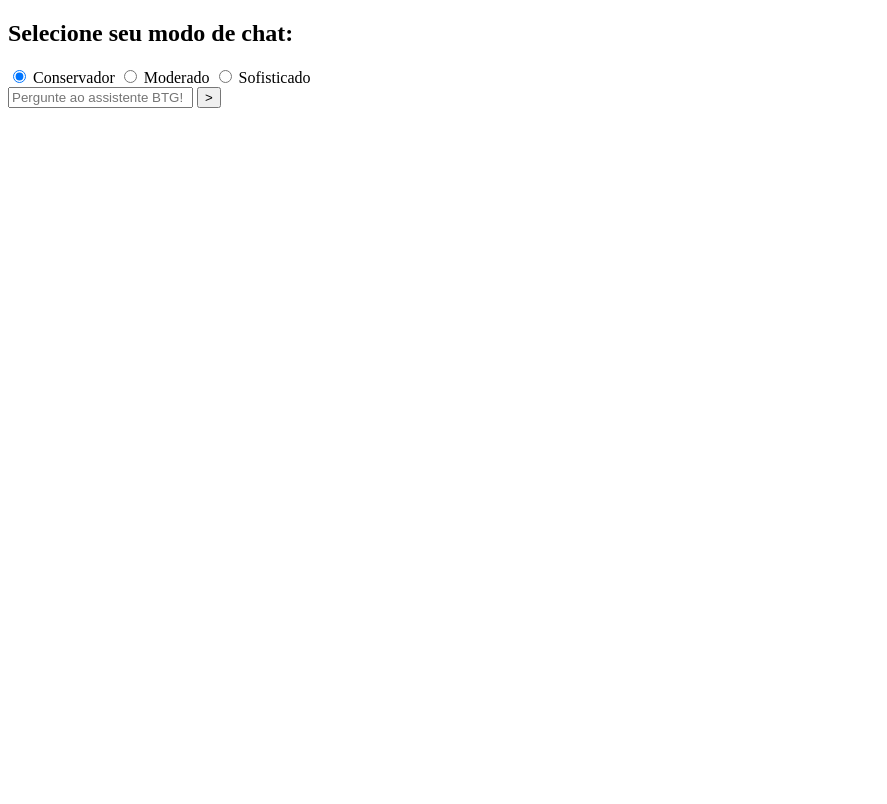
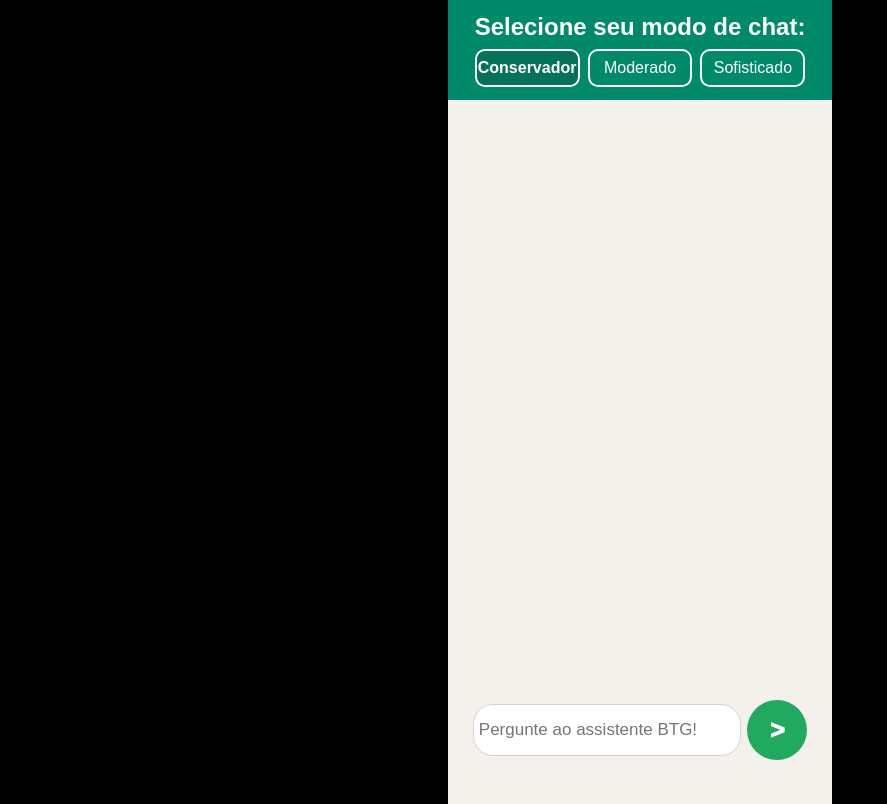
Before and after one commit to SofiaAlbuLima/Hackathon-Tecnicos-em-POO, a website: page app/index.html in a window 1280 px wide. Shown: the whole page, without its empty margins (0-887 px from the left). Drawn offline with Linux system fonts and the light colour scheme.

Commit message:
interface pronta

```diff
--- a/app/css/main.css
+++ b/app/css/main.css
@@ -0,0 +1,130 @@
+*{
+    padding: 0;
+    margin: 0;
+}
+
+body{
+    background-color: black;
+}
+
+main{
+    width: 30vw;
+    margin: auto;
+    height: 88vh;
+}
+.opcoes_chat, .conteudo_central{
+    display: flex;
+    justify-content: center;
+    width: 100%;
+    font-family: Arial, Helvetica, sans-serif;
+}
+
+.opcoes_chat{
+    background-color: #008a6a;
+    padding: 1vw 0 1vw 0;
+    color: white;
+}
+
+.conteudo_central{
+    background-color: #f4f1ec;
+    height: 100%;
+}
+
+.historico_chat{
+    width: 100%;
+    padding: 1.5vw;
+    display: flex;
+    flex-direction: column;
+    overflow: auto;
+    gap: 20px;
+    margin-bottom: 15vh;
+}
+
+.pergunta{
+    max-width: 30vw;
+    align-self: flex-end;
+    padding: 10px 15px;
+    background-color: #d8fdd2;
+    border-top-left-radius: 20px;
+    border-top-right-radius: 0px;
+    border-bottom-right-radius: 20px;
+    border-bottom-left-radius: 20px;
+    box-shadow: black 3px;
+    border: solid 1px #9abd95;
+}
+
+.resposta{
+    max-width: 30vw;
+    align-self: flex-start;
+    padding: 10px 15px;
+    background-color: white;
+    border-top-left-radius: 0px;
+    border-top-right-radius: 20px;
+    border-bottom-right-radius: 20px;
+    border-bottom-left-radius: 20px;
+    border: solid 1px rgb(212, 212, 212);
+}
+
+.mensagem_chat{
+    position: absolute;
+    bottom: 5vh;
+}
+
+.enviar_pergunta{
+    display: flex;
+    align-items: center;
+    gap: 0.5vw;
+}
+
+#mensagem{
+    width: 20vw;
+    height: 40px;
+    padding: 5px;
+    border-radius: 20px;
+    border: none;
+    font-size: 17px;
+    border: solid 1px rgb(212, 212, 212);
+}
+
+#enviar{
+    width: 60px;
+    height: 60px;
+    background-color: #21a960;
+    border: none;
+    color: white;
+    border-radius: 100px;
+    font-weight: 1000;
+    font-size: 25px;
+}
+
+.modos_chat input[type="radio"]{
+    display: none;
+}
+.modos_chat h2{
+  margin-bottom: 1vh;
+}
+
+.opcoes{
+    display: flex;
+    width: 100%;
+    gap: 1vh;
+}
+
+.modos_chat input[type="radio"]:checked + label {
+  background-color: #067259;
+  color: rgb(255, 255, 255);
+  font-weight: 700;
+  border: white solid 2px;
+}
+
+.modos_chat label{
+    align-items: center;
+    text-align: center;
+    display: grid;
+    border: white solid 2px;
+    border-radius: 10px;
+    padding: 1vh 0;
+    color: white;
+    cursor: pointer;
+    width: 100%;
+}
--- a/app/index.html
+++ b/app/index.html
@@ -4,21 +4,21 @@
     <meta charset="UTF-8">
     <meta name="viewport" content="width=device-width, initial-scale=1.0">
     <title>Agente Investimentos</title>
-    <link rel="stylesheet" href="./css/main.css">
+    <link rel="stylesheet" href="/app/css/main.css">
 </head>
 <body>
-    <header>
-    </header>
     <main>
         <aside class="opcoes_chat">
             <form class="modos_chat">
                 <h2>Selecione seu modo de chat:</h2>
+                <div class="opcoes">
                 <input type="radio" id="modo1" name="modo_chat" value="perfil_conservador" checked>
                     <label for="modo1">Conservador</label>
                 <input type="radio" id="modo2" name="modo_chat" value="perfil_moderado">
                     <label for="modo2">Moderado</label>
                 <input type="radio" id="modo3" name="modo_chat" value="perfil_sofisticado">
                     <label for="modo3">Sofisticado</label>
+                </div>
             </form>
         </aside>
 
@@ -29,7 +29,7 @@
             <section class="mensagem_chat">
                 <form onsubmit="enviarMensagem(event)" class="enviar_pergunta">
                     <input type="text" id="mensagem" placeholder="Pergunte ao assistente BTG!">
-                    <input type="submit" value=">">
+                    <input type="submit" id="enviar" value=">">
                 </form>
             </section>
         </section>
```
